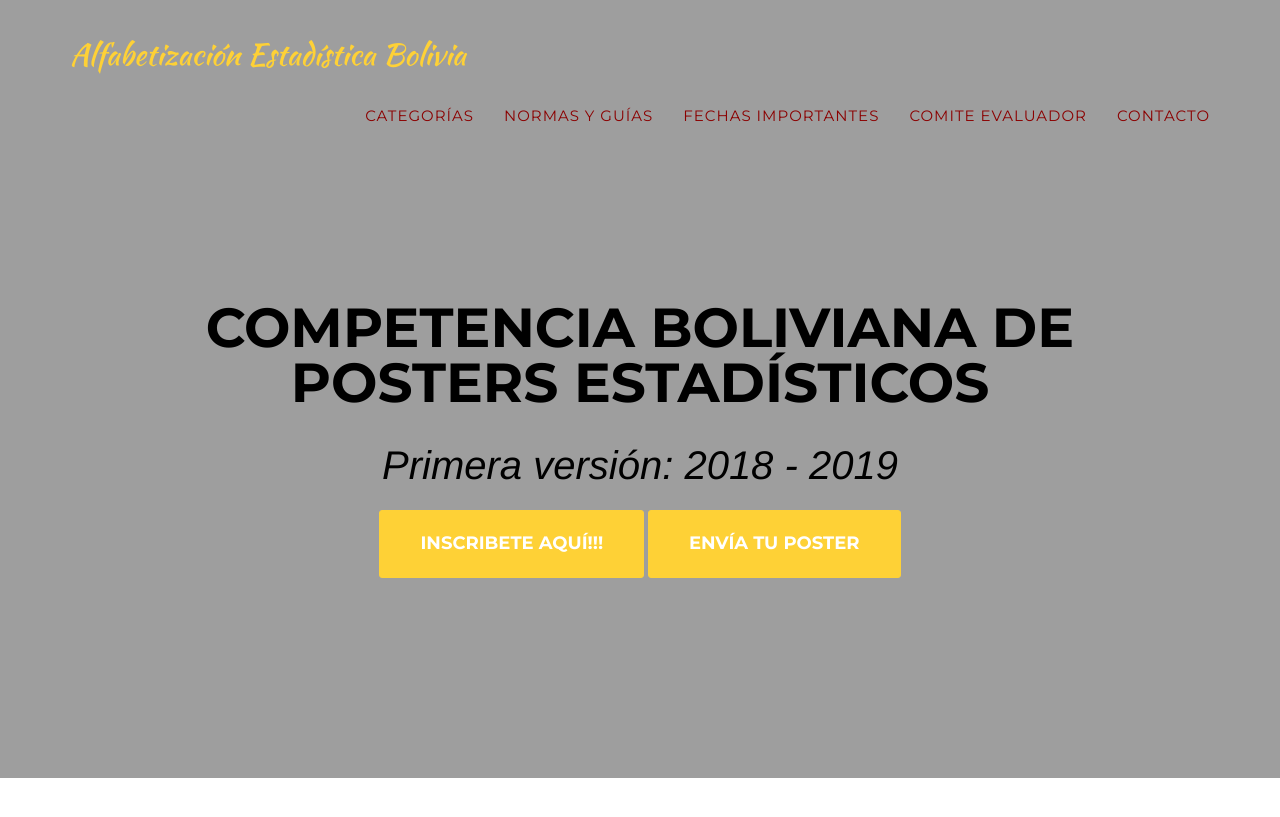
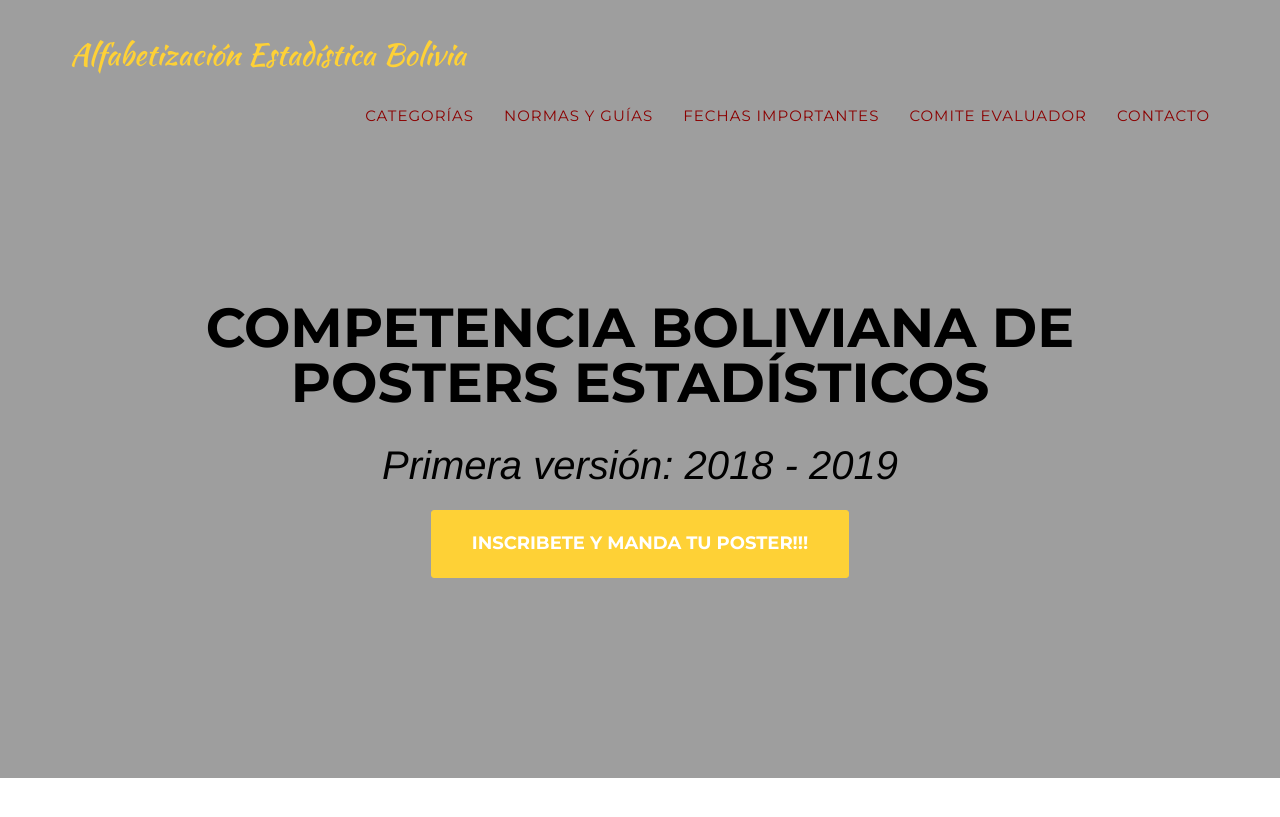
Before and after one commit to alfabetizacion-estadistica-bolivia/alfabetizacion-estadistica-bolivia.github.io, a Jekyll site: the page built from index.html, in a window 1280 px wide and 900 px high. Shown: the top 817 px of the window. Built offline with Jekyll 4.4.1, drawn with Linux system fonts in a browser that asks for light colours; nearby versions of some CDN libraries; some web fonts are replaced.

Commit message:
cambioInscribete1

```diff
--- a/_includes/header.html
+++ b/_includes/header.html
@@ -46,8 +46,7 @@
             <div class="intro-text">
                 <div class="intro-heading"><span style="color: black;">Competencia Boliviana de Posters Estadísticos</span></div>
                 <div class="intro-lead-in"><span style="color: black;">Primera versión: 2018 - 2019</span></div>
-                <a href="https://docs.google.com/forms/d/e/1FAIpQLSeyYgkPbHrD74-9MGvJf5vdHVuhqI25ySdvfsUYITZwE-eWTw/viewform" class="page-scroll btn btn-xl">Inscribete Aquí!!!</a>
-                <a href="https://docs.google.com/forms/d/e/1FAIpQLScITTm9BXNWh0inUpmdpFsv4uTcMTw56Nco3k9QdjZ8ne30JA/viewform" class="page-scroll btn btn-xl">Envía tu poster</a>
+                <a href="https://docs.google.com/forms/d/e/1FAIpQLSeyYgkPbHrD74-9MGvJf5vdHVuhqI25ySdvfsUYITZwE-eWTw/viewform" class="page-scroll btn btn-xl">Inscribete y manda tu poster!!!</a>
 		</div>
 		</div>
     </header>
```
